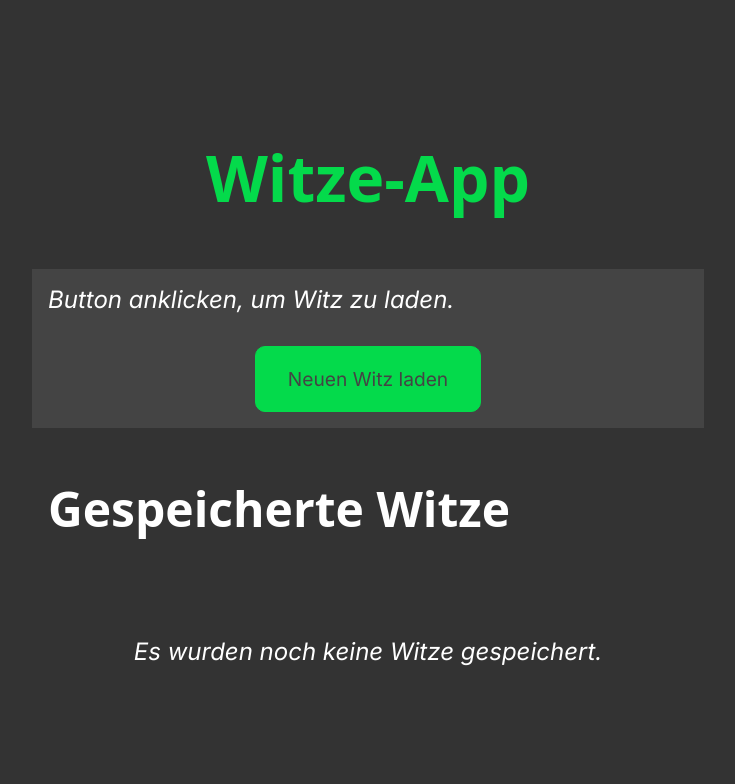
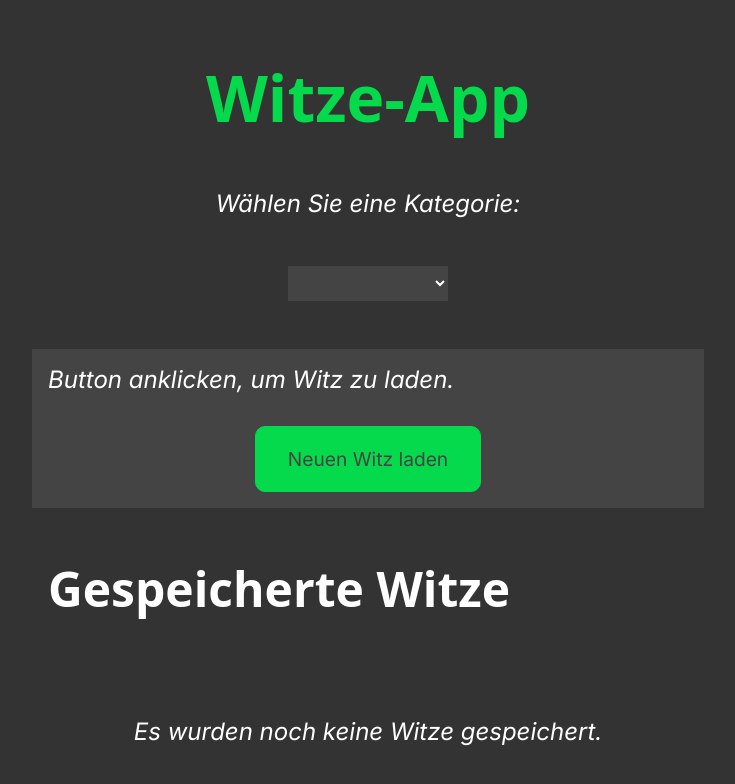
Before and after one commit to XeniaWilczek/Witze-App, a website built with Vite: page index.html in a window 1280 px wide. Shown: the whole page, without its empty margins (272-1007 px from the left). Built offline with nearby package versions, Linux system fonts and the light colour scheme; a web font is replaced by a local one.

Commit message:
Start additional task

```diff
--- a/src/index.html
+++ b/index.html
@@ -8,6 +8,17 @@
   <body>
     <div class="joke-app">
       <h1 class="joke-app__heading">Witze-App</h1>
+      <label for="joke-app__joke-category"
+        ><em>Wählen Sie eine Kategorie:</em></label
+      >
+      <select name="joke-app__joke-category" id="joke-category">
+        <option value=""></option>
+        <option value="Programmierwitze" id="developer-option">
+          Programmierwitze
+        </option>
+        <option value="Schulwitze" id="school-option">Schulwitze</option>
+        <option value="Scherzfragen" id="trick-option">Scherzfragen</option>
+      </select>
       <section class="loaded-jokes">
         <p id="button-instruction" class="italic-text">
           Button anklicken, um Witz zu laden.
--- a/src/fetch.js
+++ b/src/fetch.js
@@ -1,7 +1,12 @@
+const developerJokes =
+  "https://witzapi.de/api/joke/?limit=1&category=programmierwitze&language=de";
+const trickQuestions =
+  "https://witzapi.de/api/joke/?limit=1&category=scherzfragen&language=de";
+const schoolJokes =
+  "https://witzapi.de/api/joke/?limit=1&category=schulwitze&language=de";
+
 export async function getJoke() {
-  const response = await fetch(
-    "https://witzapi.de/api/joke/?limit=1&category=programmierwitze&language=de",
-  );
+  const response = await fetch(selectedCategory);
   const joke = await response.json();
   let currentJoke = {
     id: Math.random(),
--- a/src/index.scss
+++ b/src/index.scss
@@ -83,6 +83,15 @@ body {
   }
 }
 //id-Elemente nicht verschachteln (habebn hohe Spezifität)
+#joke-category {
+  color: white;
+  width: 25%;
+  border: none;
+  padding: 0.5rem;
+  background-color: $highlighted-background;
+  font-size: 1rem;
+}
+
 #load-button {
   color: $highlighted-background;
   background-color: $primary-color;
```
